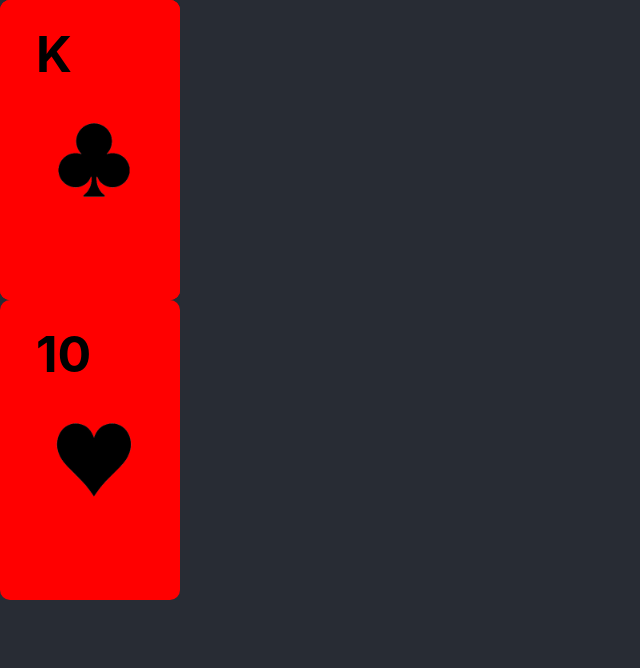
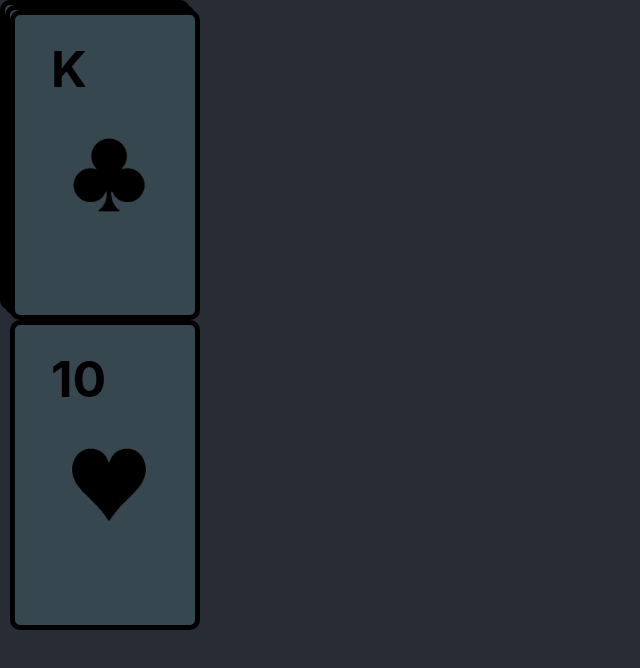
Before and after one commit to MikyStar/PokerAnalysis, a React (Create React App) app: page / in a window 1280 px wide. Shown: the top 668 px of the page, without its empty margins (0-640 px from the left). Built offline with nearby package versions, Linux system fonts and the light colour scheme.

Commit message:
Update style of card (nice bg) but strange css multi layer card

```diff
--- a/src/components/Card.css
+++ b/src/components/Card.css
@@ -3,9 +3,8 @@ div
 	width: 180px;
 	height: 300px;
 	border-radius: 10px;
-	/*  background-color: #292D31; */
-	background-color: red;
-	border : 2px black;
+	background-color: #37474f;
+	border : 5px solid black;
 	position : relative;
 }
 
```
